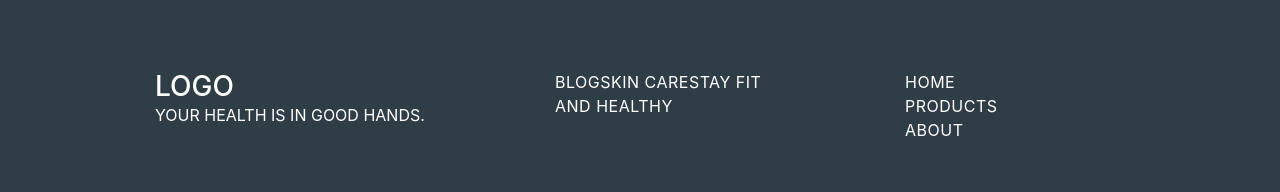
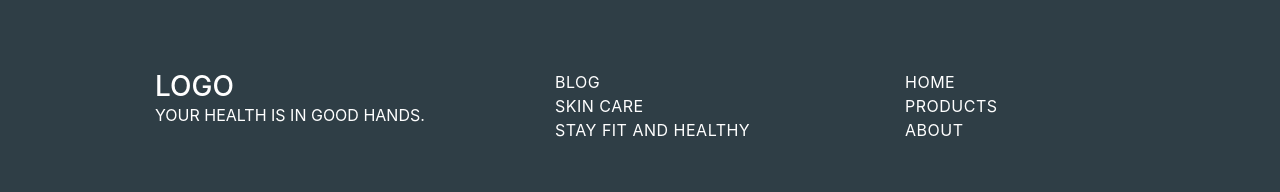
Before and after one commit to yamoonz/istanbul-capstone-ecommerce, a React (Create React App) app: page / in a window 1280 px wide. Shown: the part 2186-2378 px from the top of the page. Built offline with nearby package versions, Linux system fonts and the light colour scheme.

Commit message:
Fix: fix a line of styling

```diff
--- a/src/components/layout/footer/Footer.scss
+++ b/src/components/layout/footer/Footer.scss
@@ -54,9 +54,10 @@ $facebookHoverColor: #3b5998 !important;
     }
 
     .footerLinksBlogs,
-    .footerLinksPages a {
-      width: 100%;
-      display: inline-block;
+    .footerLinksPages {
+      a {
+        display: block;
+      }
     }
   }
 
```
